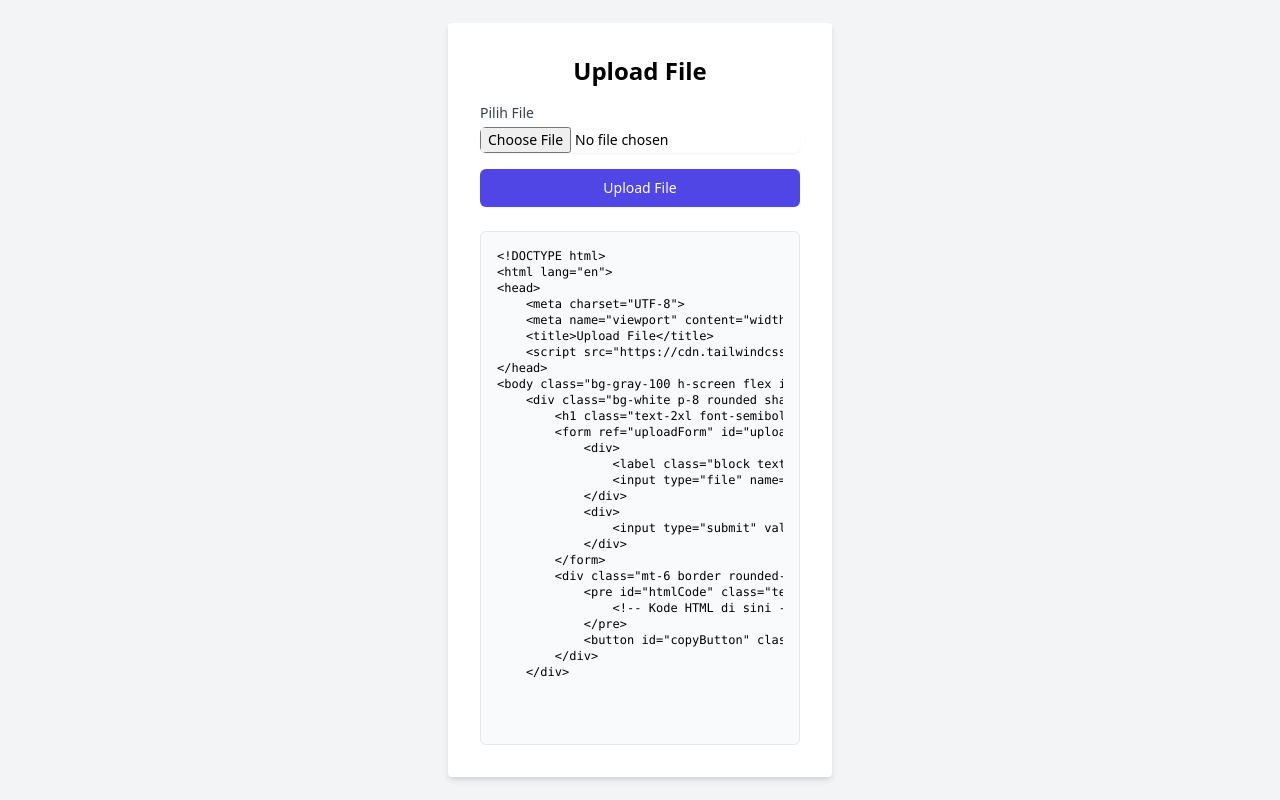
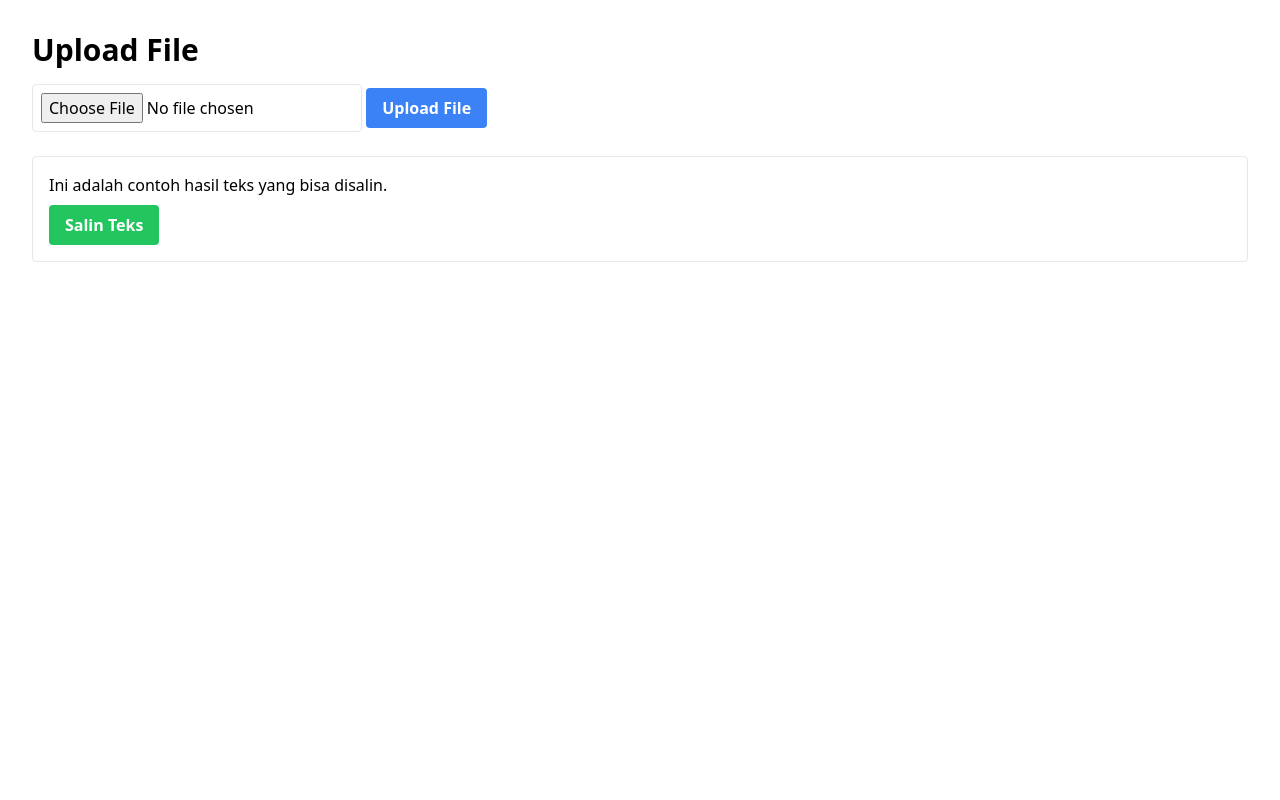
Before and after one commit to Yayaya-Serahlu/upload-file-web, a website: page index.html in a window 1280 px wide. Drawn offline with nearby package versions, Linux system fonts and the light colour scheme.

Commit message:
Update index.html

```diff
--- a/index.html
+++ b/index.html
@@ -6,56 +6,37 @@
     <title>Upload File</title>
     <script src="https://cdn.tailwindcss.com"></script>
 </head>
-<body class="bg-gray-100 h-screen flex items-center justify-center">
-    <div class="bg-white p-8 rounded shadow-md w-96">
-        <h1 class="text-2xl font-semibold mb-4 text-center">Upload File</h1>
-        <form ref="uploadForm" id="uploadForm" action="/upload" method="post" enctype="multipart/form-data" class="space-y-4">
-            <div>
-                <label class="block text-sm font-medium text-gray-700">Pilih File</label>
-                <input type="file" name="file" class="mt-1 block w-full border-gray-300 rounded-md shadow-sm focus:ring-indigo-500 focus:border-indigo-500 sm:text-sm">
-            </div>
-            <div>
-                <input type="submit" value="Upload File" name="submit" class="w-full py-2 px-4 border border-transparent rounded-md shadow-sm text-sm font-medium text-white bg-indigo-600 hover:bg-indigo-700 focus:outline-none focus:ring-2 focus:ring-offset-2 focus:ring-indigo-500 cursor-pointer">
-            </div>
+<body>
+    <div class="container mx-auto p-8">
+        <h1 class="text-3xl font-bold mb-4">Upload File</h1>
+        <form ref="uploadForm" id="uploadForm" action="/upload" method="post" enctype="multipart/form-data" class="mb-4">
+            <input type="file" name="file" class="mb-2 p-2 border rounded" />
+            <button type="submit" name="submit" class="bg-blue-500 hover:bg-blue-700 text-white font-bold py-2 px-4 rounded">Upload File</button>
         </form>
-        <div class="mt-6 border rounded-md p-4 bg-gray-50">
-            <pre id="htmlCode" class="text-xs overflow-x-auto">
-&lt;!DOCTYPE html&gt;
-&lt;html lang="en"&gt;
-&lt;head&gt;
-    &lt;meta charset="UTF-8"&gt;
-    &lt;meta name="viewport" content="width=device-width, initial-scale=1.0"&gt;
-    &lt;title&gt;Upload File&lt;/title&gt;
-    &lt;script src="https://cdn.tailwindcss.com"&gt;&lt;/script&gt;
-&lt;/head&gt;
-&lt;body class="bg-gray-100 h-screen flex items-center justify-center"&gt;
-    &lt;div class="bg-white p-8 rounded shadow-md w-96"&gt;
-        &lt;h1 class="text-2xl font-semibold mb-4 text-center"&gt;Upload File&lt;/h1&gt;
-        &lt;form ref="uploadForm" id="uploadForm" action="/upload" method="post" enctype="multipart/form-data" class="space-y-4"&gt;
-            &lt;div&gt;
-                &lt;label class="block text-sm font-medium text-gray-700"&gt;Pilih File&lt;/label&gt;
-                &lt;input type="file" name="file" class="mt-1 block w-full border-gray-300 rounded-md shadow-sm focus:ring-indigo-500 focus:border-indigo-500 sm:text-sm"&gt;
-            &lt;/div&gt;
-            &lt;div&gt;
-                &lt;input type="submit" value="Upload File" name="submit" class="w-full py-2 px-4 border border-transparent rounded-md shadow-sm text-sm font-medium text-white bg-indigo-600 hover:bg-indigo-700 focus:outline-none focus:ring-2 focus:ring-offset-2 focus:ring-indigo-500 cursor-pointer"&gt;
-            &lt;/div&gt;
-        &lt;/form&gt;
-        &lt;div class="mt-6 border rounded-md p-4 bg-gray-50"&gt;
-            &lt;pre id="htmlCode" class="text-xs overflow-x-auto"&gt;
-                &lt;!-- Kode HTML di sini --&gt;
-            &lt;/pre&gt;
-            &lt;button id="copyButton" class="mt-2 py-1 px-3 bg-indigo-500 text-white rounded-md text-sm hover:bg-indigo-600">Salin Kode&lt;/button&gt;
-        &lt;/div&gt;
-    &lt;/div&gt;
+        <div id="result" class="mt-4 p-4 border rounded">
+            <p id="resultText">Hasil akan muncul di sini...</p>
+            <button id="copyButton" class="bg-green-500 hover:bg-green-700 text-white font-bold py-2 px-4 rounded mt-2">Salin Teks</button>
+        </div>
+    </div>
+
     <script>
-        document.getElementById('copyButton').addEventListener('click', function() {
-            const text = document.getElementById('htmlCode').textContent;
-            navigator.clipboard.writeText(text).then(() => {
-                alert('Kode HTML telah disalin!');
+        const copyButton = document.getElementById('copyButton');
+        const resultText = document.getElementById('resultText');
+
+        copyButton.addEventListener('click', () => {
+            const textToCopy = resultText.textContent;
+            navigator.clipboard.writeText(textToCopy).then(() => {
+                alert('Teks berhasil disalin!');
             }).catch(err => {
                 console.error('Gagal menyalin teks: ', err);
+                alert('Gagal menyalin teks.');
             });
         });
+
+        // Contoh untuk menampilkan hasil (ganti dengan logika sesuai kebutuhan)
+        setTimeout(() => {
+            resultText.textContent = "Ini adalah contoh hasil teks yang bisa disalin.";
+        }, 1000); // Menunda 1 detik untuk simulasi
     </script>
 </body>
 </html>
```
